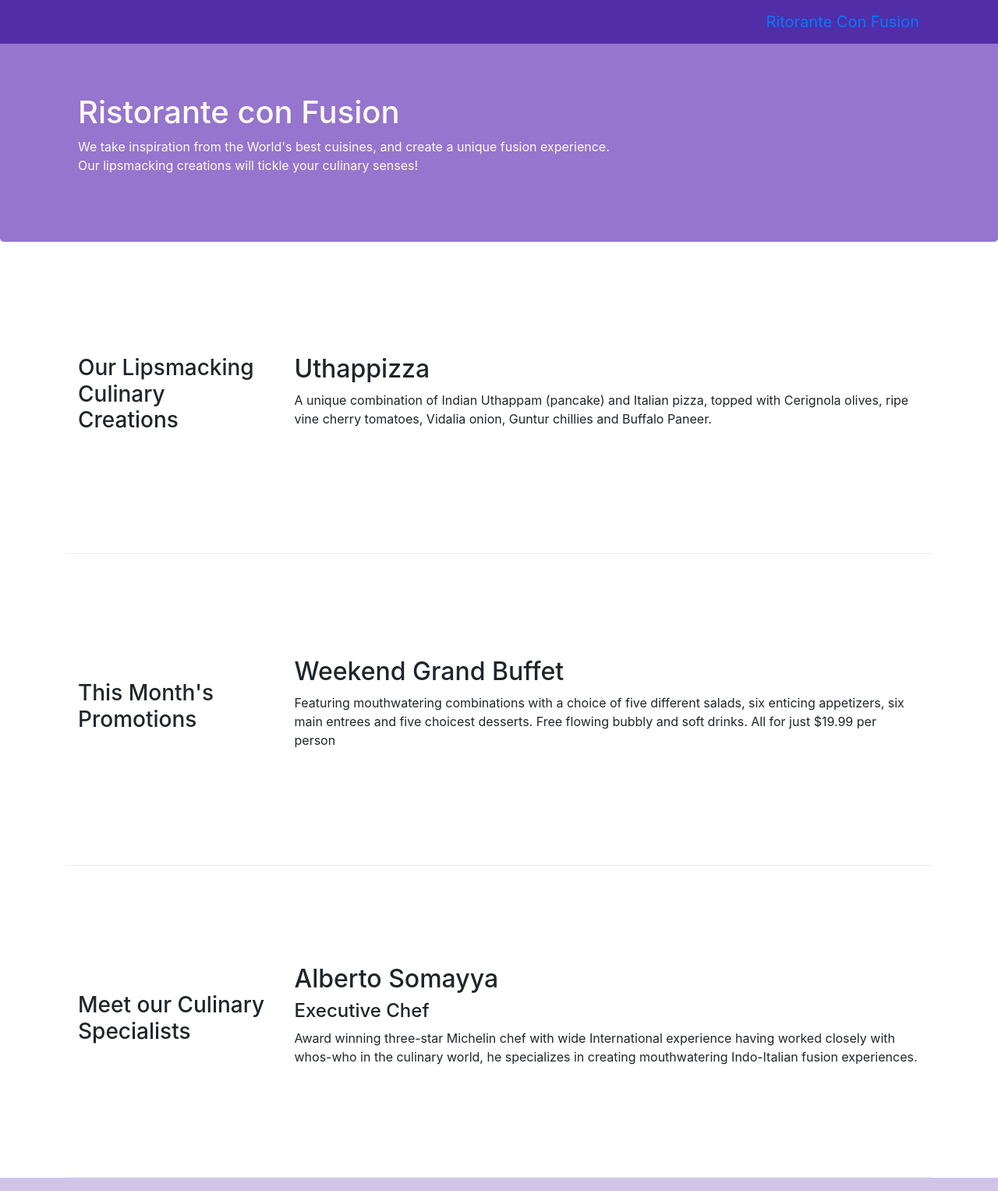
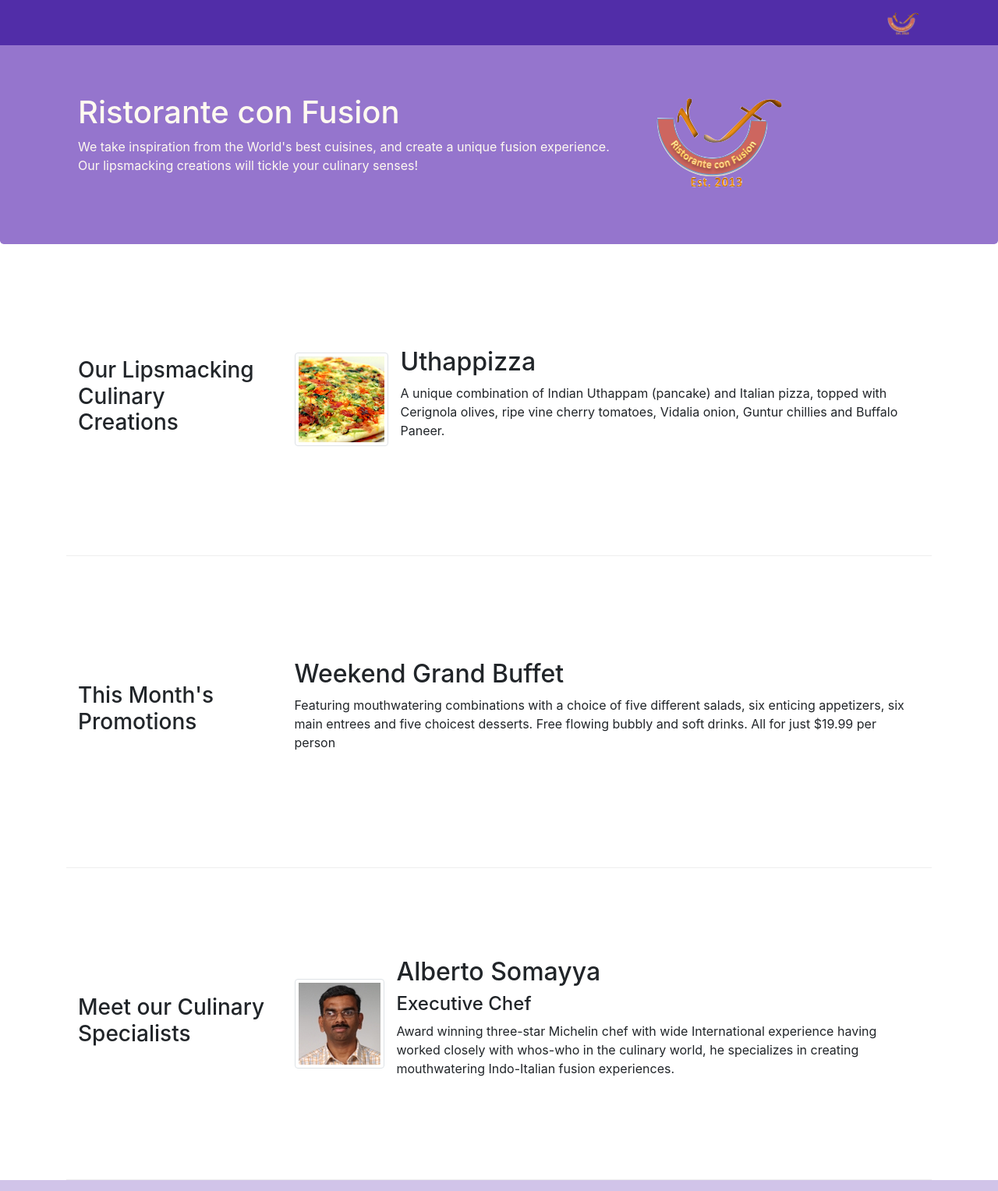
Before and after one commit to tennyidon/bootstrapTest, a website: page index.html in a window 1280 px wide. Shown: the top 1527 px of the page at 78% size. Drawn offline with nearby package versions, Linux system fonts and the light colour scheme.

Commit message:
images and media

```diff
--- a/index.html
+++ b/index.html
@@ -22,7 +22,7 @@
         <button class="navbar-toggler" type="button" data-toggle="collapse" data-target="#Navbar">
           <span class="navbar-toggler-icon"></span>
         </button>
-        <a class="navbar-brand" href="#">Ritorante Con Fusion</a>
+        <a class="navbar-brand" href="#"><img src="img/logo.png" height="30" width="41"></a>
         <div class="collapse navbar-collapse" id="Navbar">
           <ul class="navbar-nav">
             <li class="nav-item active"><a class="nav-link" href="#"><span class="fa fa-home fa-lg"></span>Home</a></li>
@@ -41,7 +41,8 @@
                     <h1>Ristorante con Fusion</h1>
                     <p>We take inspiration from the World's best cuisines, and create a unique fusion experience. Our lipsmacking creations will tickle your culinary senses!</p>
                 </div>
-                <div class="col col-sm">
+                <div class="col col-sm align-self-center">
+                  <img src="img/logo.png" class="img-fluid">
                 </div>
             </div>
         </div>
@@ -53,8 +54,13 @@
                 <h3>Our Lipsmacking Culinary Creations</h3>
             </div>
             <div class="col-sm col-md flex-first">
-                <h2>Uthappizza</h2>
-                <p>A unique combination of Indian Uthappam (pancake) and Italian pizza, topped with Cerignola olives, ripe vine cherry tomatoes, Vidalia onion, Guntur chillies and Buffalo Paneer.</p>
+              <div class="media">
+                  <img class="d-flex mr-3 img-thumbnail align-self-center" src="img/uthappizza.png" alt="uthapizza">
+                  <div class="media-body">
+                    <h2 class="mt-0">Uthappizza</h2>
+                    <p>A unique combination of Indian Uthappam (pancake) and Italian pizza, topped with Cerignola olives, ripe vine cherry tomatoes, Vidalia onion, Guntur chillies and Buffalo Paneer.</p>
+                  </div>
+              </div>
             </div>
         </div>
 
@@ -74,9 +80,14 @@
                 <h3>Meet our Culinary Specialists</h3>
             </div>
             <div class="col-sm pull-sm-4 col-md pull-md-3">
-                <h2>Alberto Somayya</h2>
-                <h4>Executive Chef</h4>
-                <p>Award winning three-star Michelin chef with wide International experience having worked closely with whos-who in the culinary world, he specializes in creating mouthwatering Indo-Italian fusion experiences. </p>
+                <div class="media">
+                  <img class="d-flex mr-3 img-thumbnail align-self-center" src="img/alberto.png" alt="Alberto Somayya">
+                  <div class="media-body">
+                    <h2>Alberto Somayya</h2>
+                    <h4>Executive Chef</h4>
+                    <p class="hidden-xs-down">Award winning three-star Michelin chef with wide International experience having worked closely with whos-who in the culinary world, he specializes in creating mouthwatering Indo-Italian fusion experiences. </p>
+                  </div>
+                </div>
             </div>
         </div>
     </div>
```
Also changed, not shown: aboutus.html (+4 -3 lines), contactus.html (+3 -2 lines), img/alberto.png (added), img/buffet.png (added), img/logo.png (added), img/uthappizza.png (added), 2 other files.
